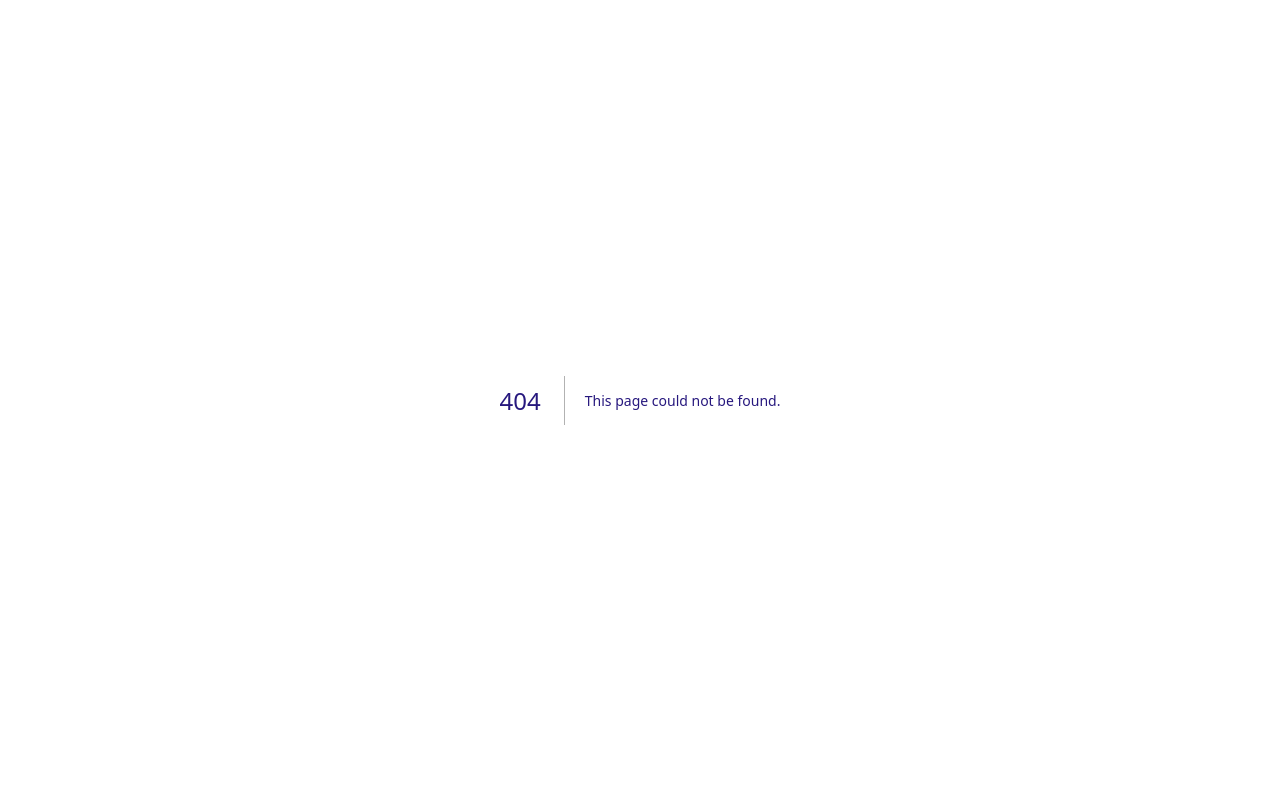
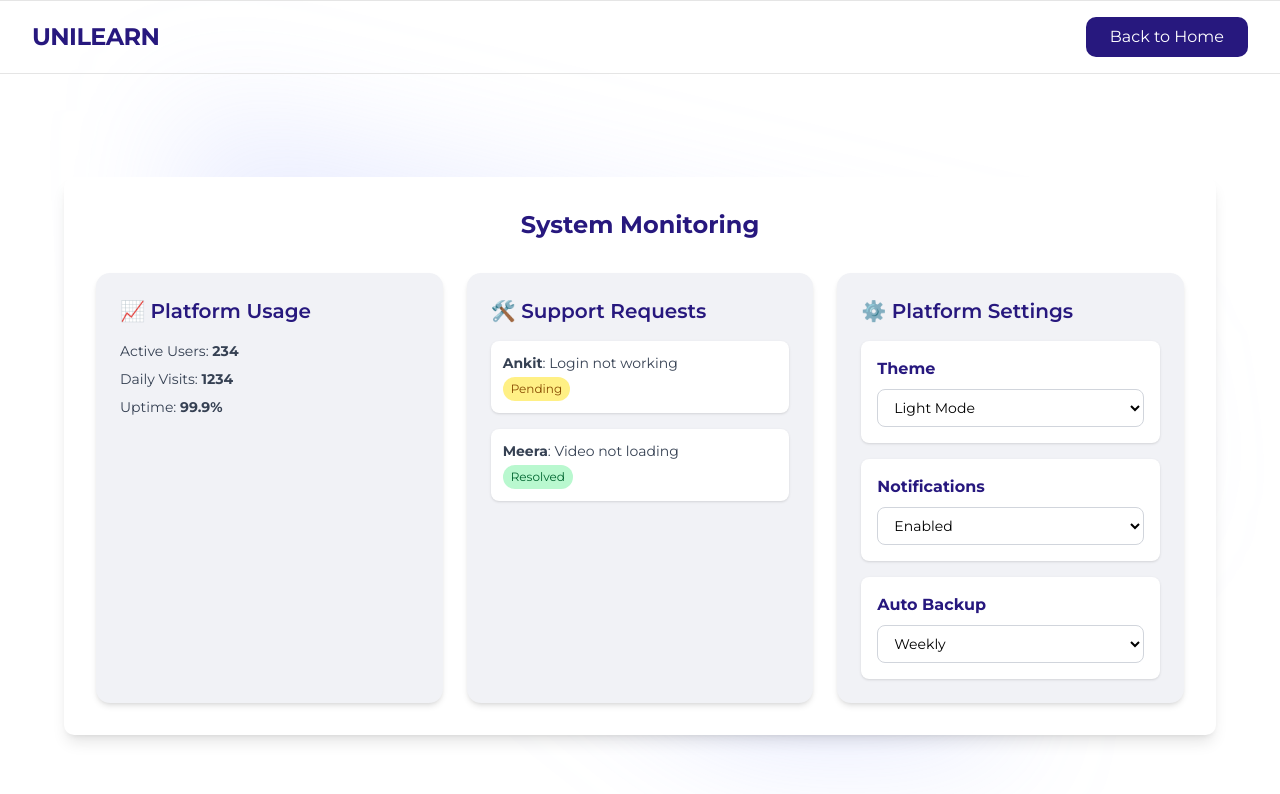
Before and after one commit to ankitku3101/e-learn-platform, a Next.js app: page /admin/system-monitoring in a window 1280 px wide. Before the commit this address had no page. Shown: the top 794 px of the page. Built offline with nearby package versions, Linux system fonts and the light colour scheme.

Commit message:
Added system monitoring

```diff
--- /dev/null
+++ b/app/admin/system-monitoring/page.tsx
@@ -0,0 +1,125 @@
+"use client";
+
+import { useEffect, useState } from "react";
+import BackgroundGradient from "@/components/BackgroundGradient";
+import Link from "next/link";
+
+const SystemMonitoring = () => {
+  const [usageStats, setUsageStats] = useState({
+    activeUsers: 234,
+    dailyVisits: 1234,
+    uptime: "99.9%",
+  });
+
+  const [supportRequests, setSupportRequests] = useState([
+    { id: 1, user: "Ankit", issue: "Login not working", status: "Pending" },
+    { id: 2, user: "Meera", issue: "Video not loading", status: "Resolved" },
+  ]);
+
+  const [settings, setSettings] = useState([
+    { key: "Theme", value: "Light Mode" },
+    { key: "Notifications", value: "Enabled" },
+    { key: "Auto Backup", value: "Weekly" },
+  ]);
+
+  useEffect(() => {
+    // Simulate API fetch
+  }, []);
+
+  const handleSettingChange = (index: number, newValue: string) => {
+    const updated = [...settings];
+    updated[index].value = newValue;
+    setSettings(updated);
+  };
+
+  const getSettingOptions = (key: string) => {
+    switch (key) {
+      case "Theme":
+        return ["Dark Mode", "Light Mode"];
+      case "Notifications":
+        return ["Enabled", "Disabled"];
+      case "Auto Backup":
+        return ["Daily","Weekly", "Monthly"];
+      default:
+        return ["Option 1", "Option 2"];
+    }
+  };
+
+  return (
+    <div className="relative">
+      <Navbar />
+      <div className="min-h-screen flex items-center justify-center text-black pt-16">
+        <BackgroundGradient color1="#AEB8FE" color2="#758BFD" position="bottom" id={10} />
+        <div className="w-full max-w-6xl bg-white p-8 rounded-lg shadow-lg mt-12">
+          <h2 className="text-2xl font-bold text-center mb-8">System Monitoring</h2>
+
+          <div className="grid md:grid-cols-3 gap-6">
+            {/* Platform Usage */}
+            <div className="bg-[#F1F2F6] p-6 rounded-xl shadow-md hover:shadow-lg transition-transform hover:scale-[1.02]">
+              <h3 className="text-xl font-semibold text-[#27187E] mb-4">📈 Platform Usage</h3>
+              <ul className="space-y-2 text-sm text-gray-700">
+                <li>Active Users: <b>{usageStats.activeUsers}</b></li>
+                <li>Daily Visits: <b>{usageStats.dailyVisits}</b></li>
+                <li>Uptime: <b>{usageStats.uptime}</b></li>
+              </ul>
+            </div>
+
+            {/* Support Requests */}
+            <div className="bg-[#F1F2F6] p-6 rounded-xl shadow-md hover:shadow-lg transition-transform hover:scale-[1.02]">
+              <h3 className="text-xl font-semibold text-[#27187E] mb-4">🛠️ Support Requests</h3>
+              <ul className="space-y-4 text-sm text-gray-700">
+                {supportRequests.map((req) => (
+                  <li key={req.id} className="bg-white p-3 rounded-md shadow-sm hover:shadow-md transition">
+                    <b>{req.user}</b>: {req.issue} <br />
+                    <span className={`text-xs mt-1 inline-block px-2 py-1 rounded-full ${req.status === "Resolved" ? "bg-green-200 text-green-800" : "bg-yellow-200 text-yellow-800"}`}>
+                      {req.status}
+                    </span>
+                  </li>
+                ))}
+              </ul>
+            </div>
+
+            {/* Platform Settings */}
+            <div className="bg-[#F1F2F6] p-6 rounded-xl shadow-md hover:shadow-lg transition-transform hover:scale-[1.02]">
+              <h3 className="text-xl font-semibold text-[#27187E] mb-4">⚙️ Platform Settings</h3>
+              <div className="space-y-4">
+                {settings.map((setting, index) => (
+                  <div key={index} className="bg-white p-4 rounded-md shadow hover:shadow-md transition-transform hover:scale-[1.02]">
+                    <h4 className="font-bold text-[#27187E] mb-2">{setting.key}</h4>
+                    <select
+                      className="w-full border border-gray-300 rounded-md px-3 py-2 text-sm focus:outline-none focus:ring-2 focus:ring-[#27187E]"
+                      value={setting.value}
+                      onChange={(e) => handleSettingChange(index, e.target.value)}
+                    >
+                      {getSettingOptions(setting.key).map((option) => (
+                        <option key={option} value={option}>{option}</option>
+                      ))}
+                    </select>
+                  </div>
+                ))}
+              </div>
+            </div>
+          </div>
+
+        </div>
+      </div>
+    </div>
+  );
+};
+
+const Navbar = () => {
+  return (
+    <nav className="absolute flex w-full items-center justify-between border-t border-b border-neutral-200 px-8 py-4 dark:border-neutral-800">
+      <div className="flex items-center gap-2">
+        <h1 className="text-base font-bold tracking-tight md:text-2xl">UNILEARN</h1>
+      </div>
+      <Link href={"/admin"}>
+        <button className="cursor-pointer w-24 transform rounded-lg bg-[#27187E] px-6 py-2 font-medium text-white transition-all duration-300 hover:-translate-y-0.5 hover:bg-[#FF8600] md:w-auto dark:bg-white dark:text-black dark:hover:bg-gray-200">
+          Back to Home
+        </button>
+      </Link>
+    </nav>
+  );
+};
+
+export default SystemMonitoring;
```
